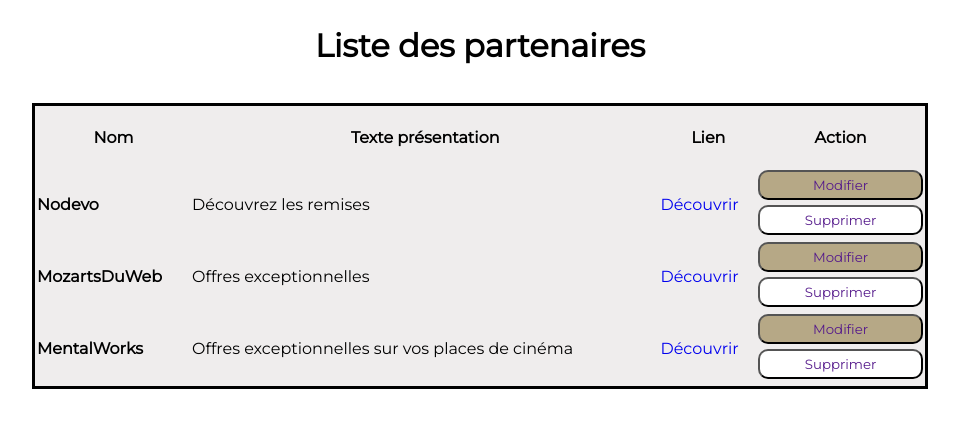
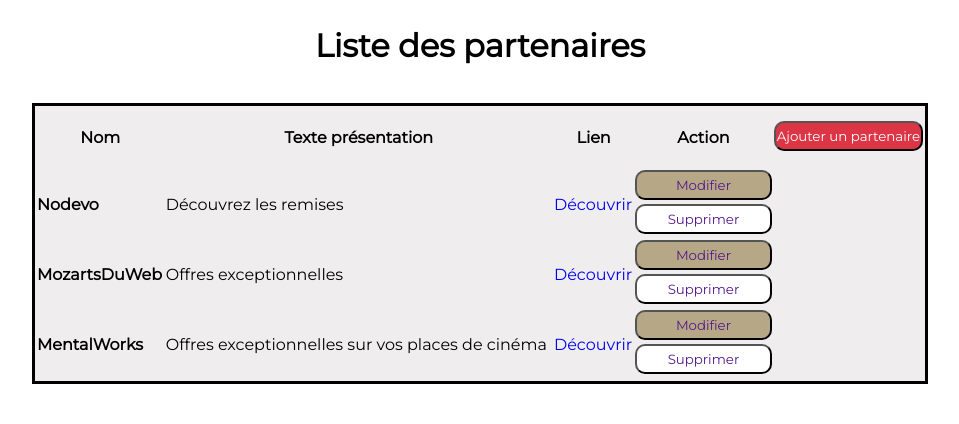
Before and after one commit to nygmasx/CSE, a PHP site: page /partenariats.php in a window 1280 px wide. Shown: the part 72-496 px from the top of the page, without its empty margins (160-1119 px from the left). Run offline with PHP 8.4, Linux system fonts and the light colour scheme.

Commit message:
Add files via upload

```diff
--- a/partenariats.php
+++ b/partenariats.php
@@ -34,6 +34,7 @@
 				<th>Texte présentation</th>
 				<th>Lien</th>
 				<th>Action</th>
+				<th><button class="ajout"><a href="">Ajouter un partenaire</a></button></th>
 			</tr>
 		</thead>
 		<tbody>
--- a/stylez.css
+++ b/stylez.css
@@ -99,3 +99,17 @@
 	background: white;
 	margin-bottom: 3%;
 }
+
+.ajout{
+	align-items: center;
+	font-family: 'Montserrat';
+	width: 100%;
+	height: 30px;
+	border-radius: 10px;
+	background: #dc3545;
+	margin-bottom: 3%;
+}
+
+.ajout a{
+	color: white;
+}
```
